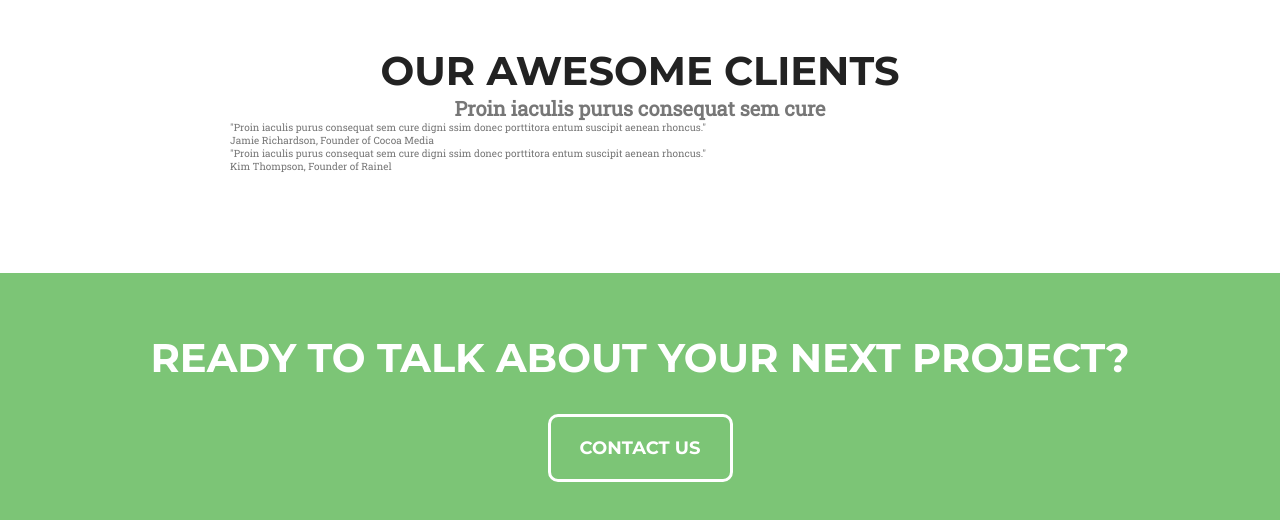
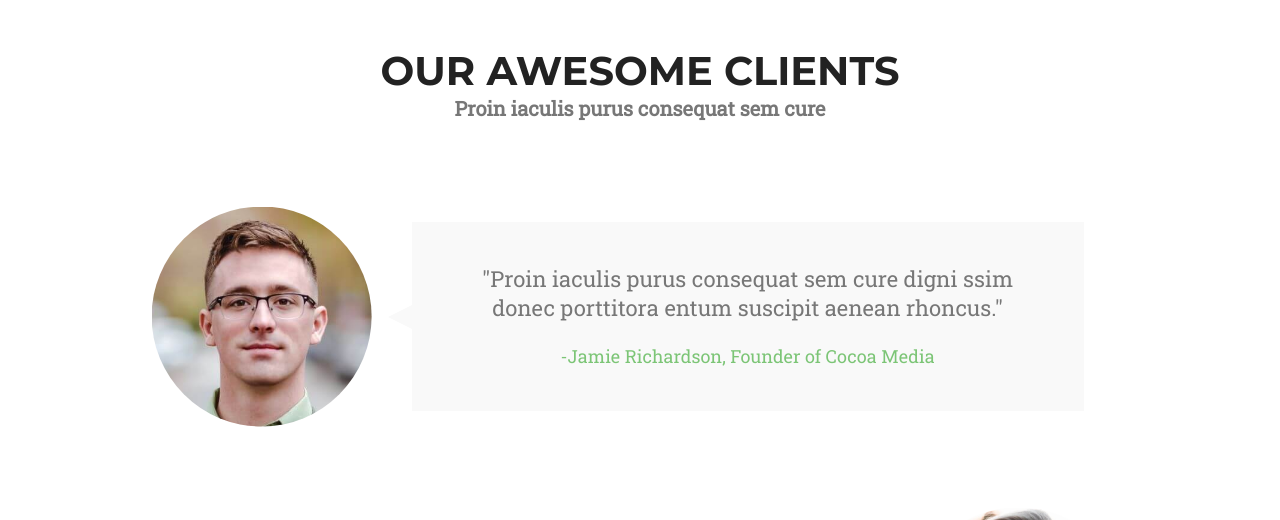
Before and after one commit to magdamielczarek/layout_3, a website built with webpack: page src/index.html in a window 1280 px wide. Shown: the part 3590-4110 px from the top of the page. Built offline with nearby package versions, Linux system fonts and the light colour scheme; files whose address does not match are found by name.

Commit message:
clients section

```diff
--- a/src/index.html
+++ b/src/index.html
@@ -157,25 +157,31 @@
                         </article>
                     </div>
                 </section>
-                <section class="section">
+                <section class="section clients">
                     <h2 class="section__heading">Our awesome clients</h2>
                     <h3 class="section__subheading">Proin iaculis purus consequat sem cure</h3>
+                    <div class="clients__wrapper">
                         <article class="client client--left">
-                        <div class="client__image"></div>
+                            <div class="client__image">
+                                <img src="assets/images/man.jpg">
+                            </div>
                             <blockquote class="client__opinion">
                                 <p>"Proin iaculis purus consequat sem cure  digni ssim
                                     donec porttitora entum suscipit aenean rhoncus."</p>
-                            <span class="client__personalData">Jamie Richardson, Founder of Cocoa Media</span>
+                                <span class="client__opinion__personalData">Jamie Richardson, Founder of Cocoa Media</span>
                             </blockquote>
                         </article>
                         <article class="client client--right">
-                        <div class="client__image"></div>
+                            <div class="client__image">
+                                <img src="assets/images/woman.jpg">
+                            </div>
                             <blockquote class="client__opinion">
                                 <p>"Proin iaculis purus consequat sem cure  digni ssim
                                     donec porttitora entum suscipit aenean rhoncus."</p>
-                            <span class="client__personalData">Kim Thompson, Founder of Rainel</span>
+                                <span class="client__opinion__personalData">Kim Thompson, Founder of Rainel</span>
                             </blockquote>
                         </article>
+                    </div>
                 </section>
                 <aside class="ctaFinal">
                     <h2 class="section__heading section__heading--light">Ready to talk about your next project?</h2>
--- a/src/scss/pages/_home.scss
+++ b/src/scss/pages/_home.scss
@@ -5,7 +5,7 @@
   max-width: 1400px;
 }
 
-.section:not(.logotypes) {
+.section {
   padding: 10rem 23rem;
 }
 
@@ -198,6 +198,78 @@
   }
 }
 
+.clients {
+  padding: 10rem 8rem;
+  &__wrapper {
+    margin: 8.6rem 0 7.5rem;
+  }
+}
+
+.client {
+  @include centered;
+  position: relative;
+  &:first-of-type {
+    margin-bottom: 8.1rem;
+  }
+  &--left {
+    right: 2%;
+    .client__opinion {
+      margin-left: 4rem;
+      &:before {
+        @include triangle;
+        border-width: 12px 24px 12px 0;
+        border-color: transparent $grey-background-second transparent transparent;
+        right: 100%;
+      }
+    }
+  }
+  &--right {
+    left: 2%;
+    .client__image {
+      order: 2;
+    }
+    .client__opinion {
+      margin-right: 4rem;
+      &:before {
+        @include triangle;
+        border-width: 12px 0 12px 24px;
+        border-color: transparent transparent transparent $grey-background-second;
+        left: 100%;
+      }
+    }
+  }
+  &__image {
+    align-items: center;
+    display: flex;
+    clip-path: circle(50% at 50% 50%);
+    justify-content: center;
+    overflow: hidden;
+    height: 22rem;
+    width: 22rem;
+    img {
+      width: 150%;
+    }
+  }
+  &__opinion {
+    background-color: $grey-background-second;
+    font-size: 2.2rem;
+    max-width: 60%;
+    padding: 4.2rem;
+    position: relative;
+    text-align: center;
+    p {
+      margin-bottom: 1.8rem;
+    }
+    &__personalData {
+      color: $accent-color;
+      font-size: 1.8rem;
+      &:before {
+        content: "-";
+      }
+    }
+  }
+}
+
 .ctaFinal {
   background-color: $accent-color;
   padding: 6rem;
--- a/src/scss/utils/_mixins.scss
+++ b/src/scss/utils/_mixins.scss
@@ -3,3 +3,13 @@
   display: flex;
   justify-content: center;
 }
+
+@mixin triangle {
+  border-style: solid;
+  content: '';
+  height: 0;
+  position: absolute;
+  top: 50%;
+  transform: translateY(-50%);
+  width: 0;
+}
```
Also changed, not shown: dist/assets/man.jpg (added), dist/assets/woman.jpg (added), dist/index.html, dist/styles.css, src/assets/images/man.jpg (added), src/assets/images/woman.jpg (added), 1 other file. Lines whose indentation alone changed are shown as unchanged.
